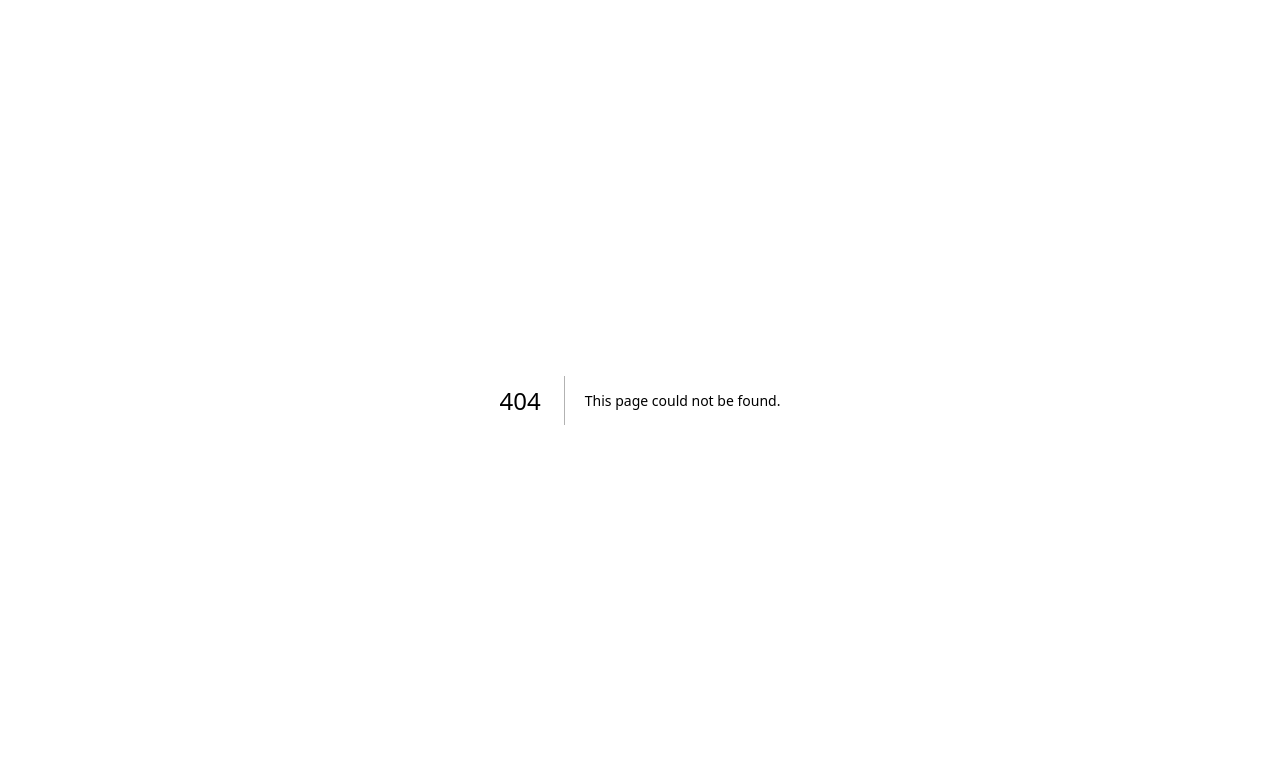
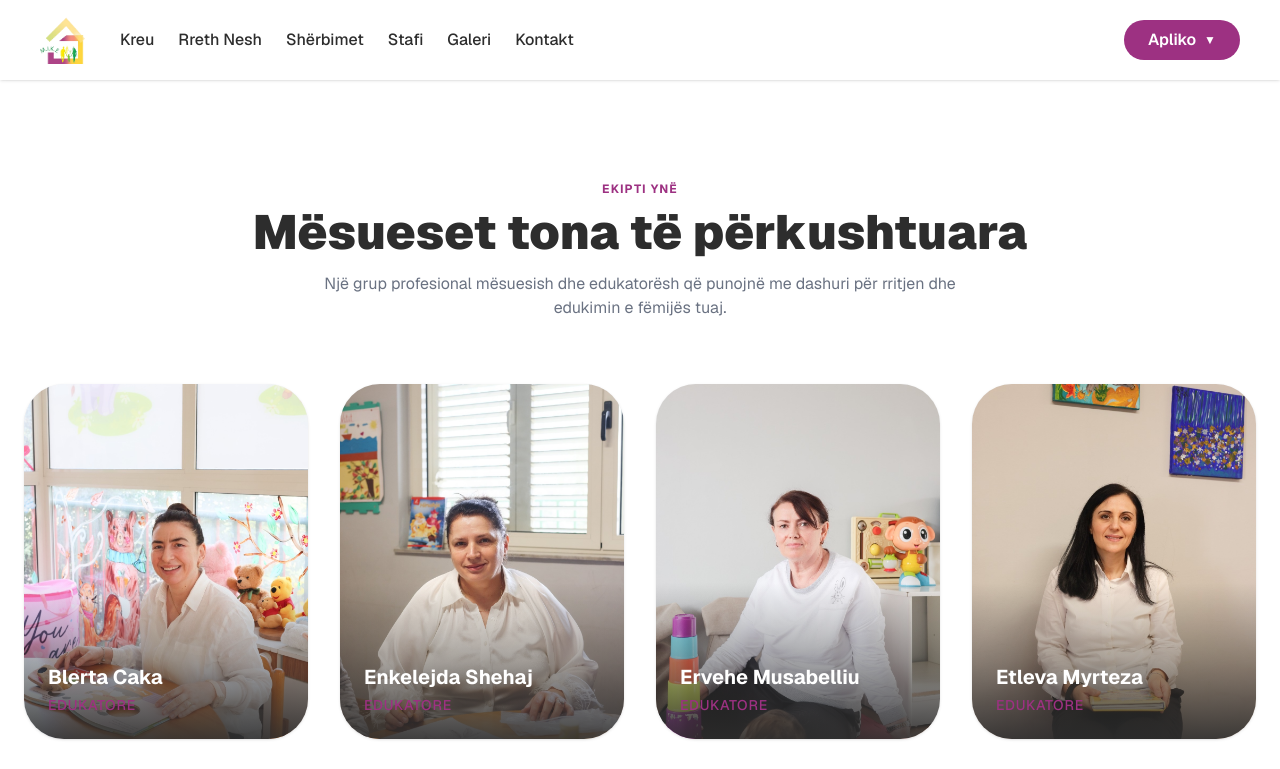
Before and after one commit to sportsatlasnews-debug/turbo-octo-memory, a Next.js app: page /stafi in a window 1280 px wide. Before the commit this address had no page. Shown: the top 769 px of the page. Built offline with nearby package versions, Linux system fonts and the light colour scheme.

Commit message:
Update: staff

```diff
--- /dev/null
+++ b/app/stafi/page.tsx
@@ -0,0 +1,15 @@
+"use client";
+import Navbar from "@/components/Navbar";
+import Footer from '@/components/Footer';
+import StaffSection from '@/components/StaffSection';
+
+export default function ContactPage() {
+  return (
+    <main className="bg-slate-50 min-h-screen pb-20">
+      <Navbar />
+        <StaffSection />
+       <Footer />
+    </main>
+
+  );
+}
--- a/components/Footer.tsx
+++ b/components/Footer.tsx
@@ -7,6 +7,7 @@ const Footer = () => {
   const quickLinks = [
     { name: "Rreth Nesh", href: "/rreth-nesh" },
     { name: "Galeria", href: "/galeri" },
+    { name: "Stafi", href: "/stafi" },
     { name: "Programet", href: "/kopshti#programiSipasMoshes" },
     { name: "Shërbimet", href: "/sherbimet" },
     // { name: "Fletë Pune", href: "#" }
--- a/components/Navbar.tsx
+++ b/components/Navbar.tsx
@@ -23,6 +23,7 @@ export default function Navbar() {
           <Link href="/" className="hover:text-mikePurple">Kreu</Link>
           <Link href="/rreth-nesh" className="hover:text-mikePurple">Rreth Nesh</Link>
           <Link href="/sherbimet" className="hover:text-mikePurple">Shërbimet</Link>
+          <Link href="/stafi" className="hover:text-mikePurple">Stafi</Link>
           <Link href="/galeri" className="hover:text-mikePurple">Galeri</Link>
           <Link href="/kontakt" className="hover:text-mikePurple">Kontakt</Link>
         </div>
--- a/components/StaffSection.tsx
+++ b/components/StaffSection.tsx
@@ -40,7 +40,7 @@ const StaffSection = () => {
   ];
 
   return (
-    <section className="py-24 bg-white">
+    <section className="py-24 bg-white" id='staff'>
       <div className="container mx-auto px-6">
 
         {/* Header */}
```
